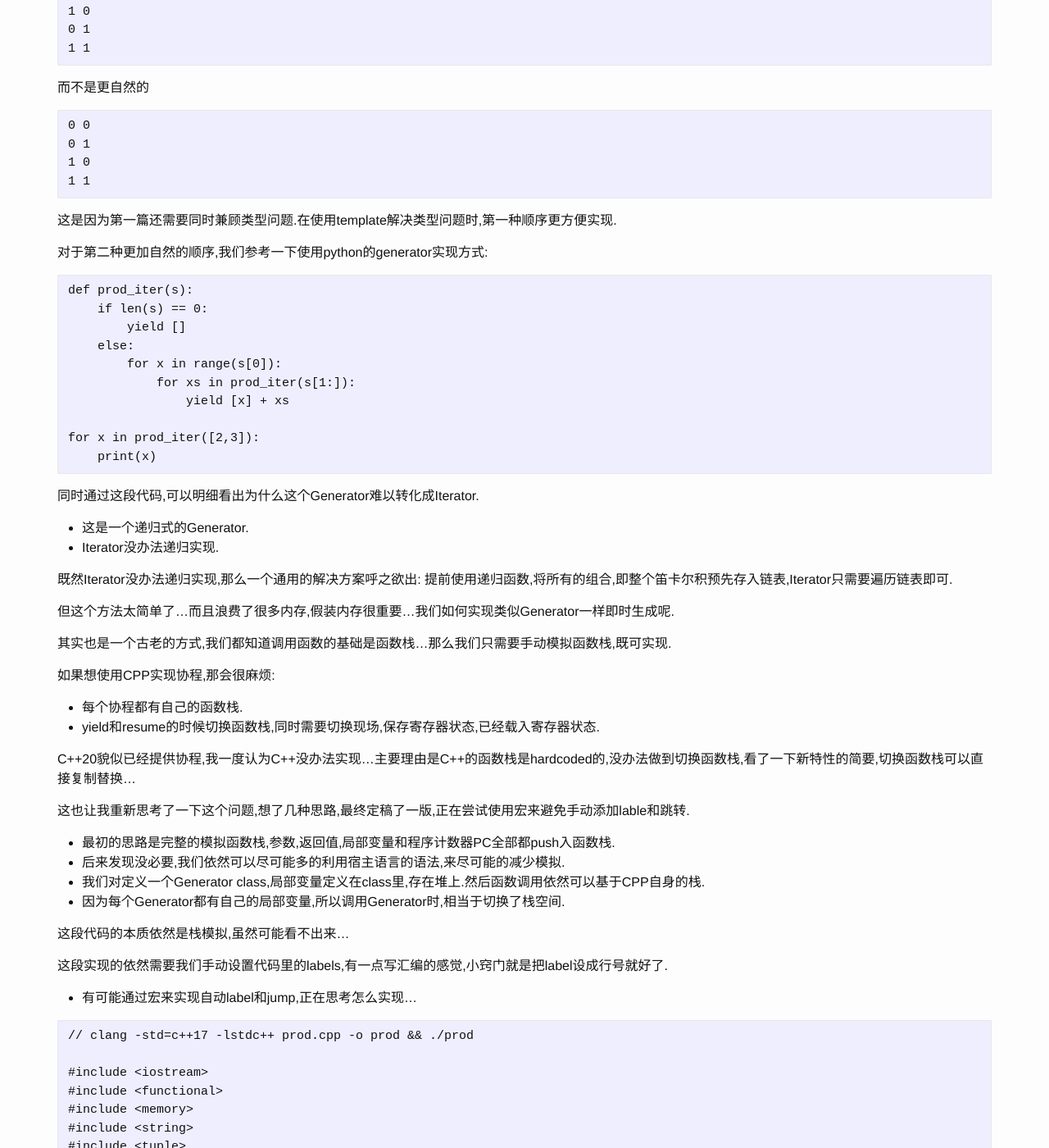
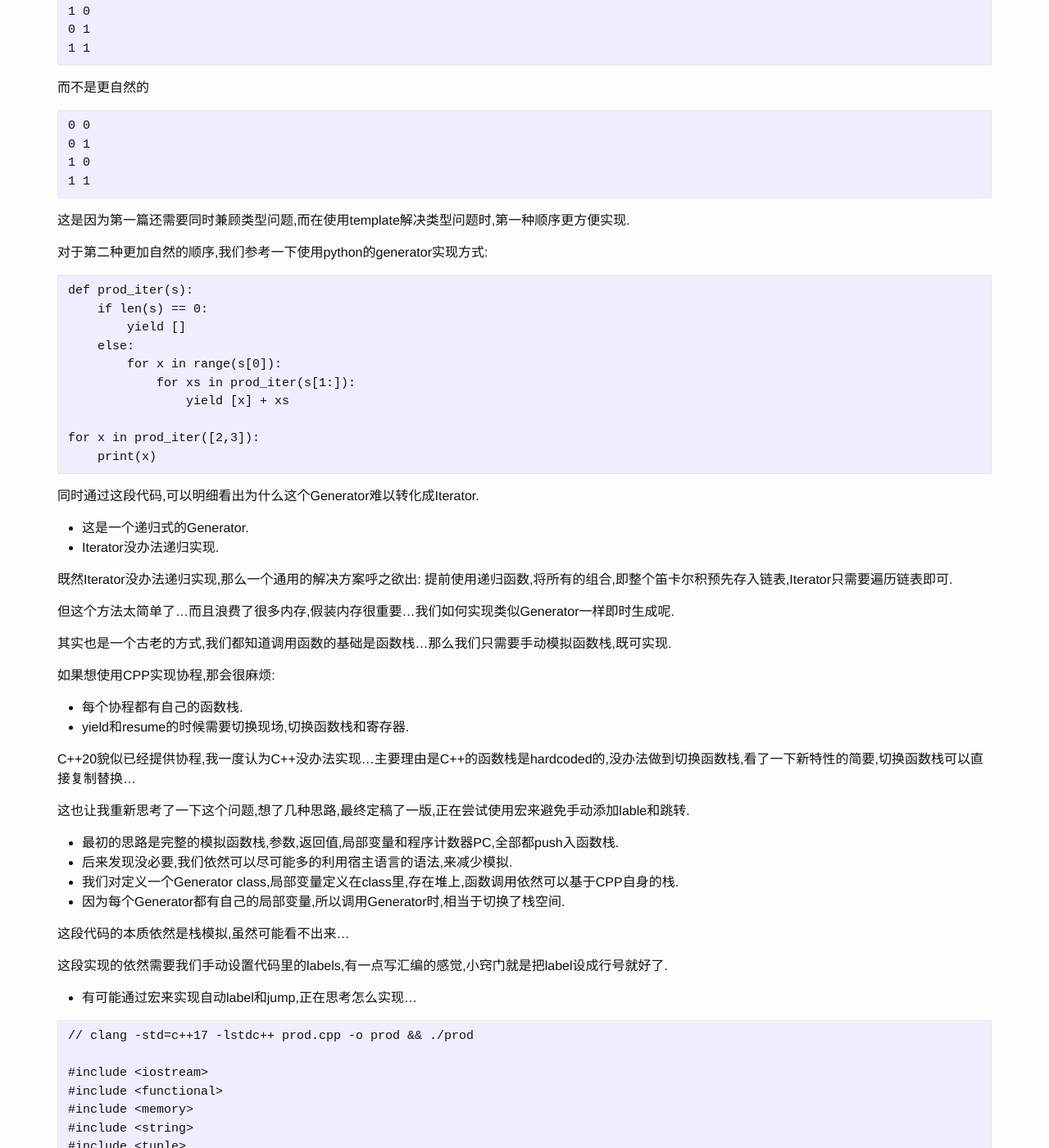
Before and after one commit to FiveEyes/FiveEyes.github.io, a Jekyll site: the page built from _posts/plt/2020-11-19-Cartesian-Product-2.md, in a window 1280 px wide and 1400 px high, scrolled down 2910 px. Shown: the whole window at 82% size. Built offline with Jekyll 4.4.1, drawn with Linux system fonts in a browser that asks for light colours; some of the changed text lies outside the part shown.

Commit message:
Update 2020-11-19-Cartesian-Product-2.md

````diff
--- a/_posts/plt/2020-11-19-Cartesian-Product-2.md
+++ b/_posts/plt/2020-11-19-Cartesian-Product-2.md
@@ -135,7 +135,7 @@ int main() {
 1 0
 1 1
 ```
-这是因为第一篇还需要同时兼顾类型问题.在使用template解决类型问题时,第一种顺序更方便实现.
+这是因为第一篇还需要同时兼顾类型问题,而在使用template解决类型问题时,第一种顺序更方便实现.
 
 对于第二种更加自然的顺序,我们参考一下使用python的generator实现方式:
 ```
@@ -163,14 +163,14 @@ for x in prod_iter([2,3]):
 
 如果想使用CPP实现协程,那会很麻烦:
   - 每个协程都有自己的函数栈.
-  - yield和resume的时候切换函数栈,同时需要切换现场,保存寄存器状态,已经载入寄存器状态.
+  - yield和resume的时候需要切换现场,切换函数栈和寄存器.
 
 C++20貌似已经提供协程,我一度认为C++没办法实现...主要理由是C++的函数栈是hardcoded的,没办法做到切换函数栈,看了一下新特性的简要,切换函数栈可以直接复制替换...
 
 这也让我重新思考了一下这个问题,想了几种思路,最终定稿了一版,正在尝试使用宏来避免手动添加lable和跳转.
-  - 最初的思路是完整的模拟函数栈,参数,返回值,局部变量和程序计数器PC全部都push入函数栈.
-  - 后来发现没必要,我们依然可以尽可能多的利用宿主语言的语法,来尽可能的减少模拟.
-  - 我们对定义一个Generator class,局部变量定义在class里,存在堆上.然后函数调用依然可以基于CPP自身的栈.
+  - 最初的思路是完整的模拟函数栈,参数,返回值,局部变量和程序计数器PC,全部都push入函数栈.
+  - 后来发现没必要,我们依然可以尽可能多的利用宿主语言的语法,来减少模拟.
+  - 我们对定义一个Generator class,局部变量定义在class里,存在堆上,函数调用依然可以基于CPP自身的栈.
   - 因为每个Generator都有自己的局部变量,所以调用Generator时,相当于切换了栈空间.
 
 这段代码的本质依然是栈模拟,虽然可能看不出来...
````
Also changed, not shown: other parts of _posts/plt/2020-11-19-Cartesian-Product-2.md (+5 -5 lines).
